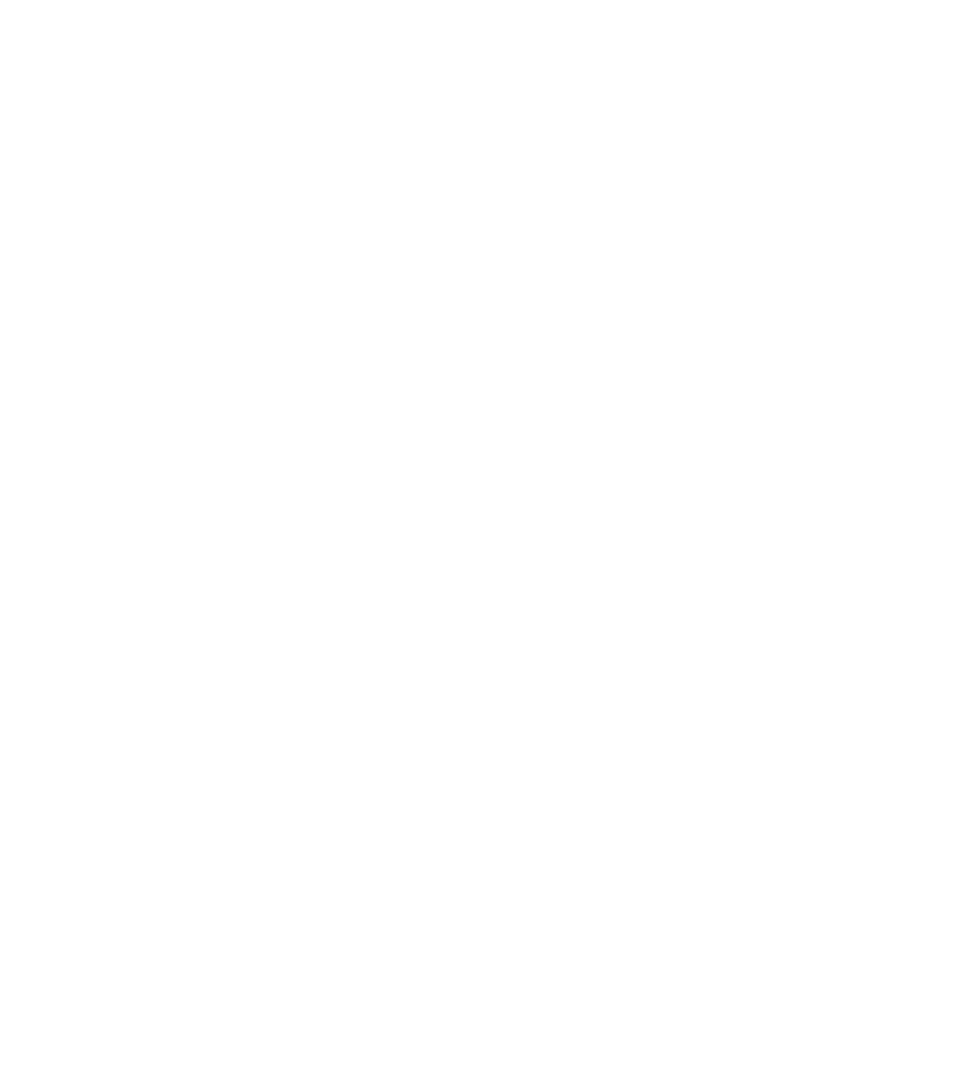
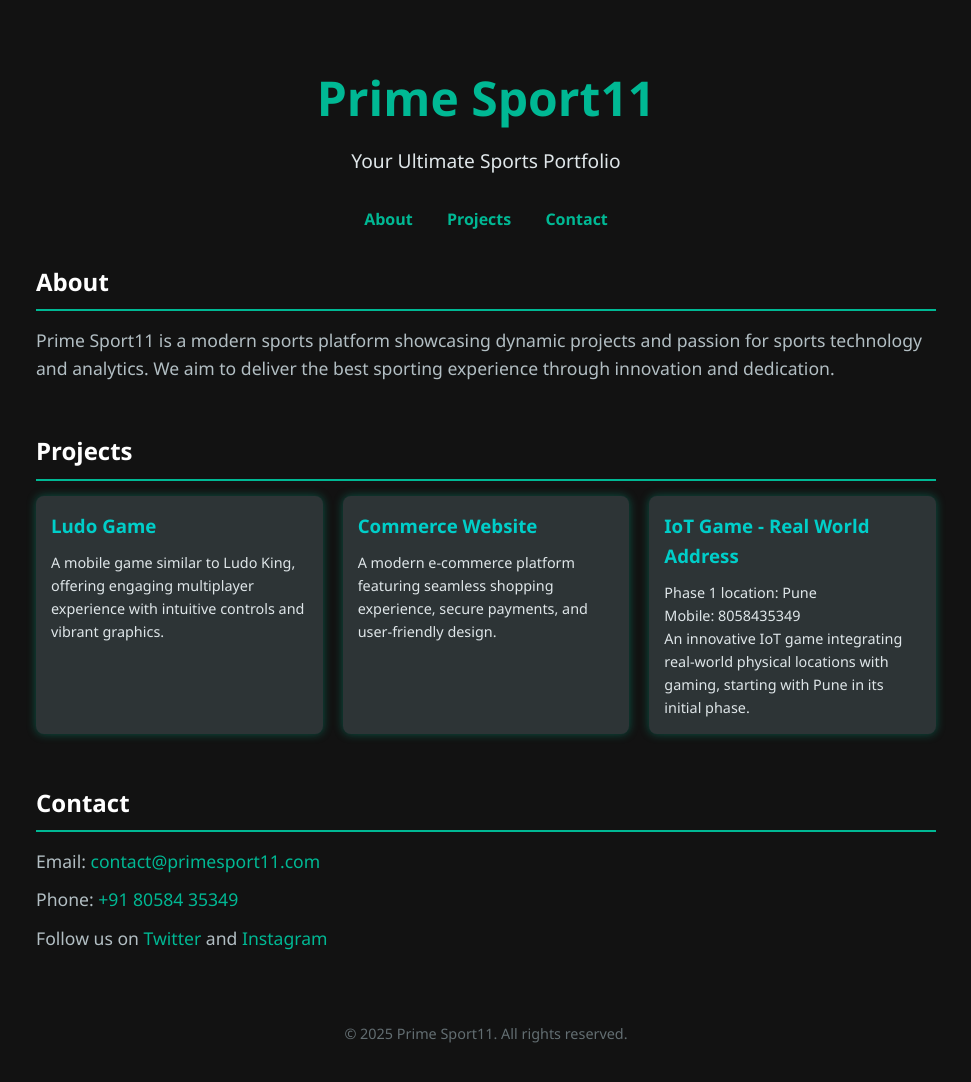
Before and after one commit to sunitaq/prime11, a plain HTML site: page index.html in a window 1280 px wide. Shown: the whole page, without its empty margins (154-1125 px from the left). Before the commit the page ends 800 px from the top, so only its background shows below. Drawn offline with Linux system fonts and the light colour scheme.

Commit message:
Initial commit2

```diff
--- a/index.html
+++ b/index.html
@@ -1,11 +1,173 @@
 <!DOCTYPE html>
 <html lang="en">
 <head>
-    <meta charset="UTF-8">
-    <meta name="viewport" content="width=device-width, initial-scale=1.0">
-    <title>Document</title>
+    <meta charset="UTF-8" />
+    <meta name="viewport" content="width=device-width, initial-scale=1" />
+    <title>Prime Sport11 Portfolio</title>
+    <style>
+        /* Reset & basic styles */
+        * {
+            box-sizing: border-box;
+            margin: 0; padding: 0;
+            font-family: 'Segoe UI', Tahoma, Geneva, Verdana, sans-serif;
+        }
+        body {
+            background: #121212;
+            color: #fff;
+            line-height: 1.6;
+            min-height: 100vh;
+            display: flex;
+            flex-direction: column;
+            align-items: center;
+            padding: 20px;
+        }
+        header {
+            margin-top: 40px;
+            text-align: center;
+        }
+        header h1 {
+            font-size: 3rem;
+            color: #00b894;
+            margin-bottom: 0.2em;
+        }
+        header p {
+            font-size: 1.2rem;
+            color: #dfe6e9;
+        }
+        nav {
+            margin: 30px 0;
+        }
+        nav a {
+            color: #00b894;
+            text-decoration: none;
+            font-weight: 600;
+            margin: 0 15px;
+            font-size: 1rem;
+            transition: color 0.3s ease;
+        }
+        nav a:hover {
+            color: #55efc4;
+        }
+        main {
+            max-width: 900px;
+            width: 100%;
+        }
+        section {
+            margin-bottom: 50px;
+        }
+        section h2 {
+            border-bottom: 2px solid #00b894;
+            padding-bottom: 8px;
+            margin-bottom: 15px;
+        }
+        /* About Section */
+        #about p {
+            font-size: 1.1rem;
+            color: #b2bec3;
+        }
+        /* Projects Section */
+        .projects-list {
+            display: grid;
+            grid-template-columns: repeat(auto-fit,minmax(250px,1fr));
+            gap: 20px;
+        }
+        .project-card {
+            background: #2d3436;
+            padding: 15px;
+            border-radius: 8px;
+            box-shadow: 0 0 10px rgba(0,184,148,0.4);
+            transition: transform 0.3s ease;
+        }
+        .project-card:hover {
+            transform: translateY(-5px);
+        }
+        .project-card h3 {
+            color: #00cec9;
+            margin-bottom: 10px;
+        }
+        .project-card p {
+            font-size: 0.9rem;
+            color: #dfe6e9;
+        }
+        /* Contact Section */
+        #contact p {
+            font-size: 1.1rem;
+            color: #b2bec3;
+            margin-bottom: 10px;
+        }
+        #contact a {
+            color: #00b894;
+            text-decoration: none;
+        }
+        #contact a:hover {
+            text-decoration: underline;
+        }
+        footer {
+            margin-top: auto;
+            padding: 20px 0;
+            font-size: 0.9rem;
+            color: #636e72;
+            text-align: center;
+        }
+        /* Responsive */
+        @media (max-width: 600px) {
+            header h1 {
+                font-size: 2.2rem;
+            }
+            nav a {
+                margin: 0 10px;
+                font-size: 0.9rem;
+            }
+        }
+    </style>
 </head>
 <body>
+    <header>
+        <h1>Prime Sport11</h1>
+        <p>Your Ultimate Sports Portfolio</p>
+    </header>
 
+    <nav>
+        <a href="#about">About</a>
+        <a href="#projects">Projects</a>
+        <a href="#contact">Contact</a>
+    </nav>
+
+    <main>
+        <section id="about">
+            <h2>About</h2>
+            <p>Prime Sport11 is a modern sports platform showcasing dynamic projects and passion for sports technology and analytics. We aim to deliver the best sporting experience through innovation and dedication.</p>
+        </section>
+
+        <section id="projects">
+            <h2>Projects</h2>
+            <div class="projects-list">
+                <div class="project-card">
+                    <h3>Ludo Game</h3>
+                    <p>A mobile game similar to Ludo King, offering engaging multiplayer experience with intuitive controls and vibrant graphics.</p>
+                </div>
+                <div class="project-card">
+                    <h3>Commerce Website</h3>
+                    <p>A modern e-commerce platform featuring seamless shopping experience, secure payments, and user-friendly design.</p>
+                </div>
+                <div class="project-card">
+                    <h3>IoT Game - Real World Address</h3>
+                    <p>Phase 1 location: Pune<br />Mobile: 8058435349</p>
+                    <p>An innovative IoT game integrating real-world physical locations with gaming, starting with Pune in its initial phase.</p>
+                </div>
+            </div>
+        </section>
+
+        <section id="contact">
+            <h2>Contact</h2>
+            <p>Email: <a href="mailto:contact@primesport11.com">contact@primesport11.com</a></p>
+            <p>Phone: <a href="tel:+918058435349">+91 80584 35349</a></p>
+            <p>Follow us on <a href="#">Twitter</a> and <a href="#">Instagram</a></p>
+        </section>
+    </main>
+
+    <footer>
+        &copy; 2025 Prime Sport11. All rights reserved.
+    </footer>
 </body>
 </html>
```
Also changed, not shown: 1 other file.
